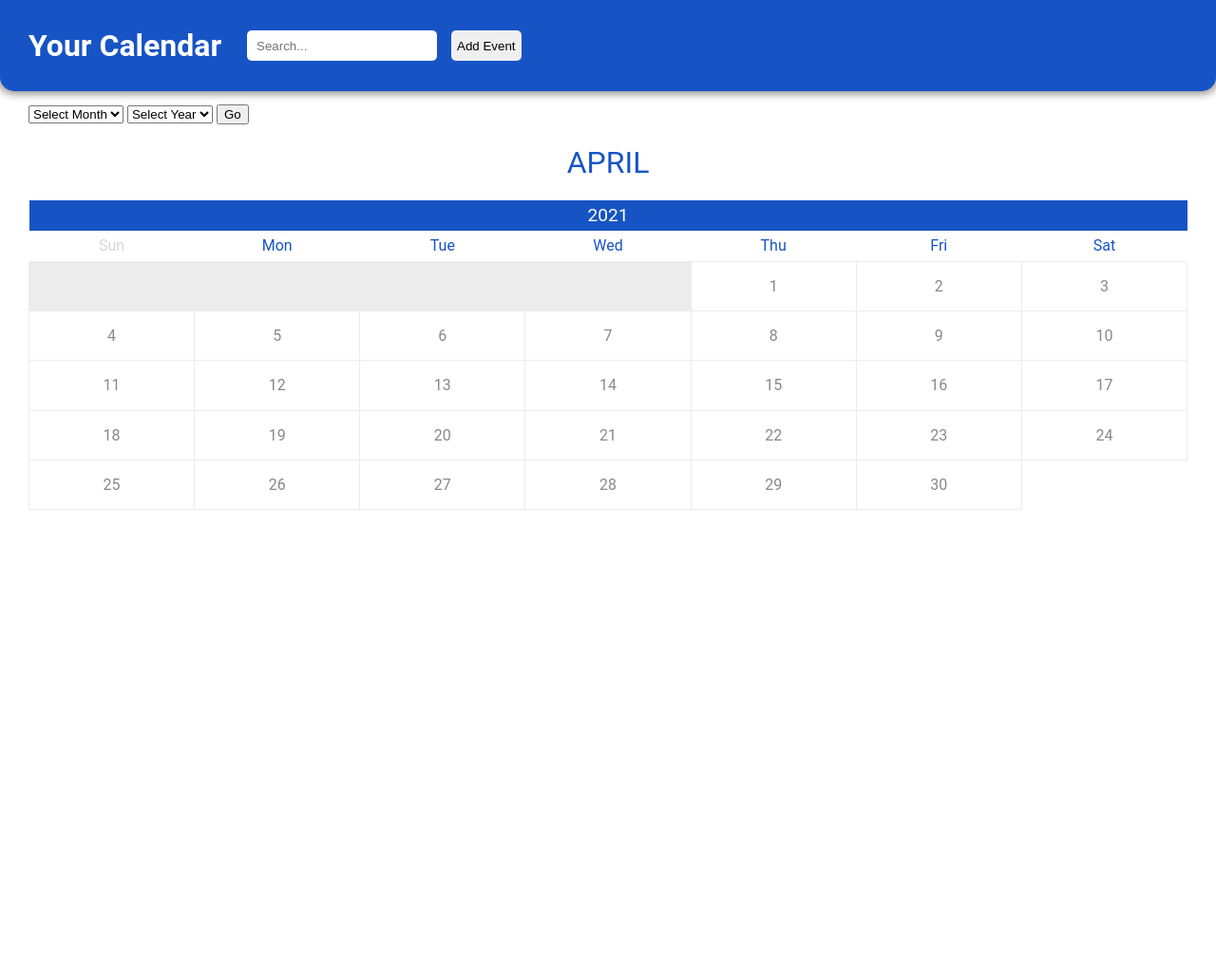
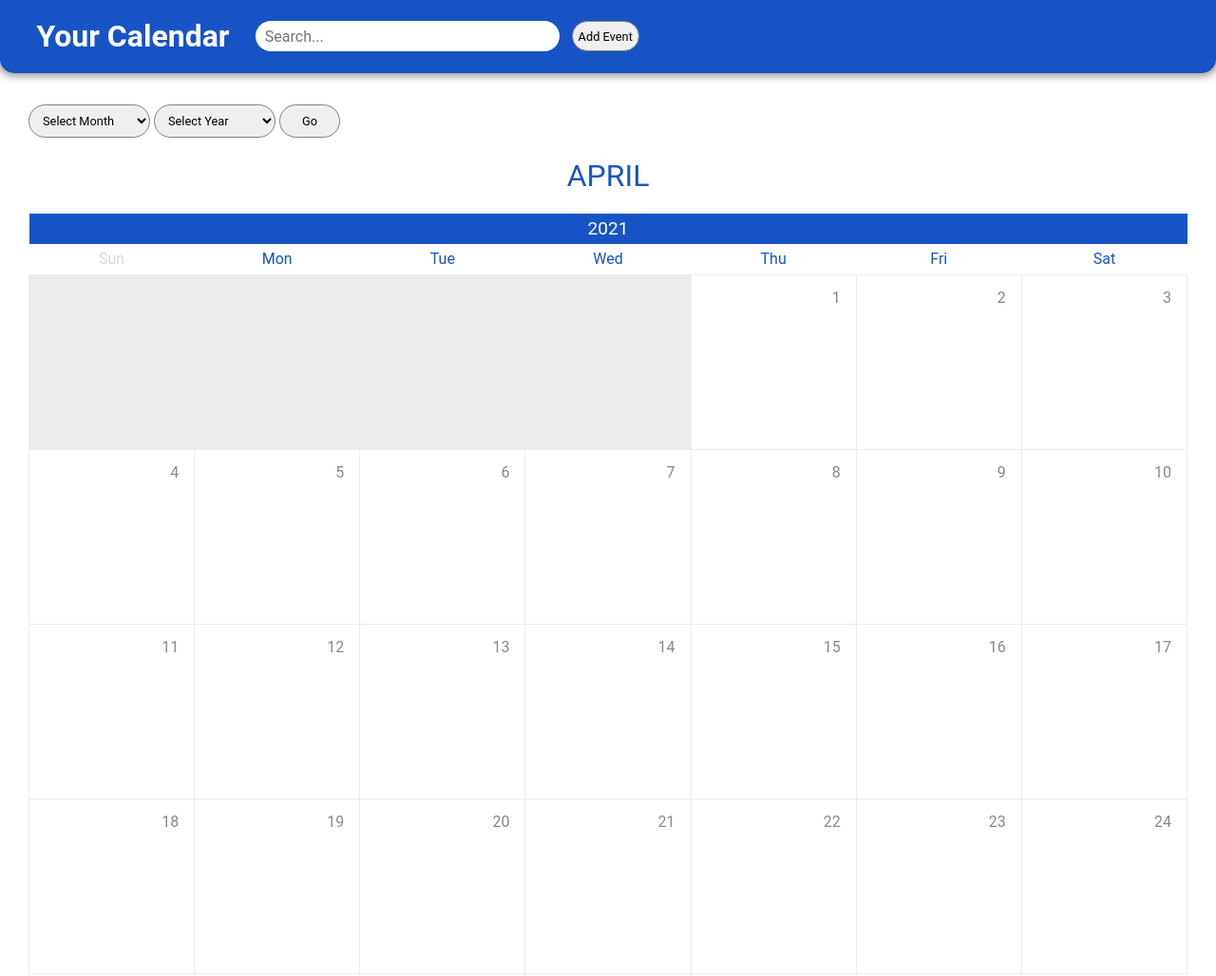
Before and after one commit to rinkana1/calendar-app, a plain HTML site: page app/index.html in a window 1280 px wide. Shown: the top 1028 px of the page at 95% size. Before the commit the page ends 800 px from the top, so only its background shows below. Drawn offline with nearby package versions, Linux system fonts and the light colour scheme.

Commit message:
Update 4/21/21
-Re-added year select function
-Changed calendar form to div
-Added functionality to change the month and year of the calendar
-More Stylizing

```diff
--- a/app/css/style.css
+++ b/app/css/style.css
@@ -18,7 +18,8 @@
         top: 0;
         left: 0;
         width: 100%;
-        height: 6rem;
+        height: 6vw;
+        z-index: 1;
         border-bottom-left-radius: 15px;
         border-bottom-right-radius: 15px;
 
@@ -30,47 +31,47 @@
     }
     header .title {
         position: absolute;
-        top: 2rem;
-        left: 30px;
+        top: 1.75vw;
+        left: 3vw;
 
         font-family: inherit;
-        font-size: 2rem;
+        font-size: 2.5vw;
         font-weight: 700;
-        line-height: 2rem;
+        line-height: 2.5vw;
     }
     header .npt-dateSearch {
         position: absolute;
-        top: 2rem;
-        left: 260px;
+        top: 1.75vw;
+        left: 21vw;
 
-        height: 2rem;
-        width: 200px;
-        border-radius: 5px;
+        height: 2.5vw;
+        width: 25vw;
+        border-radius: 2.5vw;
         outline: none;
         border: none;
 
+        font-family: inherit;
+        font-size: 1.25vw;
         padding: 0 10px 0 10px;
     }
     header .btn-addEvent {
         position: absolute;
-        top: 2rem;
-        left: 475px;
+        top: 1.75vw;
+        left: 47vw;
 
-        height: 2rem;
-        border:none;
+        font-family: inherit;
+        font-size: 1vw;
+
+        height: 2.5vw;
+        border: 1px solid grey;
         outline: none;
-        border-radius: 5px;
-
-        transition: 0.25s;
+        border-radius: 2.5vw;
     }
     header .btn-addEvent:hover {
         background:rgb(44, 43, 43);
         color: #fff;
+        transition: 0.2s;
     }
-
-    /* I started with CSS just so I could see the style I was going to go with
-    before I jumped back onto the HTML and JS */
-
     .calendarContainer {
         font-family: inherit;
         position: relative;
@@ -79,6 +80,36 @@
         display: block;
         width: 100%;
         height: 100%;
+    }
+    .monthSelect,
+    .yearSelect {
+        font-family: inherit;
+        font-size: 1vw;
+        position: relative;
+        margin: 0;
+        padding: 0 0 0 10px;
+        width: 10vw;
+        height: 2.75vw;
+        border-radius: 3vw;
+        border: 1px solid grey;
+        outline: none;
+    }
+    .confirmMonthYear {
+        font-family: inherit;
+        font-size: 1vw;
+        position: relative;
+        margin: 0;
+        padding: 0;
+        width: 5vw;
+        height: 2.75vw;
+        border-radius: 3vw;
+        border: 1px solid grey;
+        outline: none;
+    }
+    .confirmMonthYear:hover {
+        background-color: rgb(44, 43, 43);
+        color: #fff;
+        transition: 0.2s;
     }
     table {
         height: 100%;
@@ -110,22 +141,25 @@
         background: #ececec !important;
     }
     tbody.days_cal tr td a {
-        padding: 0;
+        margin-top: 0;
+        padding: 1rem;
         text-decoration: none;
         background: #fff;
         color: #888;
-        height: 3.2rem;
+        height: 14.28571428571429vw;
         width: 100%;
-        line-height: 3.2rem;
-        display: block;
+        line-height: 1rem;
+        vertical-align: top;
+        text-align: right;
+        display: inline-block;
     }
     tbody.days_cal tr td {
         padding: 0;
         margin: 0;
         border: 1px solid #ececec;
-        text-align: center;
         width: 14.28571428571429%;
         height: auto;
+        display: table-cell;
     }
     .event {
         color: rgb(22, 84, 197) !important;
--- a/app/index.html
+++ b/app/index.html
@@ -25,27 +25,27 @@
     </header>
     <div class="div-addEvent"></div>
     <div class="div-calendarContainer">
-        <form>
-            <select title="monthSelect" name="monthSelect" id="js-monthSelect">
+        <div id="js-calendarForm">
+            <select title="monthSelect" name="monthSelect" class="monthSelect" id="js-monthSelect">
                 <option value="" selected="selected">Select Month</option>
-                <option value="0">January</option>
-                <option value="1">February</option>
-                <option value="2">March</option>
-                <option value="3">April</option>
-                <option value="4">May</option>
-                <option value="5">June</option>
-                <option value="6">July</option>
-                <option value="7">August</option>
-                <option value="8">September</option>
-                <option value="9">October</option>
-                <option value="10">November</option>
-                <option value="11">December</option>
+                <option value="1">January</option>
+                <option value="2">February</option>
+                <option value="3">March</option>
+                <option value="4">April</option>
+                <option value="5">May</option>
+                <option value="6">June</option>
+                <option value="7">July</option>
+                <option value="8">August</option>
+                <option value="9">September</option>
+                <option value="10">October</option>
+                <option value="11">November</option>
+                <option value="12">December</option>
             </select>
-            <select title="yearSelect" name="yearSelect" id="js-yearSelect">
+            <select title="yearSelect" name="yearSelect" class="yearSelect" id="js-yearSelect">
                 <option value="" selected="selected">Select Year</option>
             </select>
-            <button type="submit">Go</button>
-        </form>
+            <button type="submit" class="confirmMonthYear" id="js-confirmMonthYear">Go</button>
+        </div>
         <div class="calendar" id="js-calendar"></div>
         <div class="calendarData" id="js-calendarData"></div>
     </div>
--- a/app/js/main.js
+++ b/app/js/main.js
@@ -1,7 +1,11 @@
 
 
 //Start
-$('#js-calendar').html(createCalendar());
+$('#js-calendar').html(createCalendar);
+$('#js-yearSelect').html(yearSelect);
+$('#js-confirmMonthYear').click(function () {
+    $('#js-calendar').html(changeCalendar)
+});
 
 
 function createCalendar() {
@@ -82,7 +86,116 @@ function createCalendar() {
         }
 
         Calendar.setDate(Calendar.getDate() + 1);
-        console.log(day)
     } //end for loop
     return html;
 }
+
+function yearSelect() {
+    //Variables
+    var unixStartDate = new Date("January 1, 1970 00:00:00"),
+        today = new Date(),
+        currentYear = today.getFullYear(),
+        limit = currentYear + 10,
+        yyyy = unixStartDate.getFullYear(),
+        html = '<option>Select Year</option>';
+
+    for (var i = yyyy; i <= limit; i++, yyyy++) {
+        html = html + `<option value="${yyyy}">${yyyy}</option>`
+    }; //end for loop
+    return html;
+}
+
+function changeCalendar() {
+    //Variables
+    var day_of_week = new Array('Sun', 'Mon', 'Tue', 'Wed', 'Thu', 'Fri', 'Sat'),
+        month_of_year = new Array(
+        'January',
+        'February',
+        'March',
+        'April',
+        'May',
+        'June',
+        'July',
+        'August',
+        'September',
+        'October',
+        'November',
+        'December'
+        ),
+        yearValue = $('#js-yearSelect').val(),
+        monthValue = $('#js-monthSelect').val(),
+        Calendar = new Date(`${monthValue}/01/${yearValue}`),
+        year = Calendar.getYear(),
+        month = Calendar.getMonth(),
+        today = Calendar.getDate(),
+        weekday = Calendar.getDay(),
+        html = '';
+
+    //Check for value error
+    try {
+        if (!yearValue) throw 'DATE ERROR';
+        if (!monthValue) throw 'DATE ERROR';
+    }
+    catch(err) {
+        console.error(err);
+        alert(`Error: ${err}\nPlease enter a valid date!`);
+        return;
+    }
+
+    //Start on the first of this month
+    Calendar.setDate(1);
+    Calendar.setMonth(month);
+
+    //Template Calendar
+    html = '<table>';
+    //Head
+    html += '<thead>';
+    html += '<tr class="head_cal"><th colspan="7">' + month_of_year[month] + '</th></tr>';
+    html += '<tr class="subhead_cal"><th colspan="7">' + Calendar.getFullYear() + '</th></tr>';
+    html += '<tr class="week_cal">';
+    for (var i = 0; i < 7; i++) {
+        if (weekday = i) {
+            html += '<th class="week_event">' + day_of_week[i] + '</th>'
+        } else {
+            html += '<th>' + day_of_week[i] + '</th>';
+        }
+    }
+    html += '</tr>';
+    html += '</thead>'
+
+    //Body
+    html += '<tbody class="days_cal">';
+    html += '</tr>';
+
+    //White Zone
+    for (var i = 0; i < Calendar.getDay(); i++) {
+        html += '<td class="white_cal"> </td>';
+    }
+
+    for (var i = 0; i < 31; i++) {
+        if (Calendar.getDate() > i) {
+            week_day = Calendar.getDay();
+
+            if (week_day === 0) {
+                html += '</tr>';
+            }
+            if (week_day !== 7) {
+                // This Day
+                var day = Calendar.getDate();
+                var info = Calendar.getMonth() + 1 + '/' + day + '/' + Calendar.getFullYear();
+
+                if (today === Calendar.getDate()) {
+                    html += '<td><a class="today_cal" href="#" data-id="' + info + '">' + day + '</a></td>';
+                } else {
+                    html += '<td><a href="#" data-id="' + info + '" >' + day + '</a></td>';
+                }
+            }
+            if (week_day == 7) {
+                html += '</tr>';
+            }
+        }
+
+        Calendar.setDate(Calendar.getDate() + 1);
+    } //end for loop
+    return html;
+}
```
